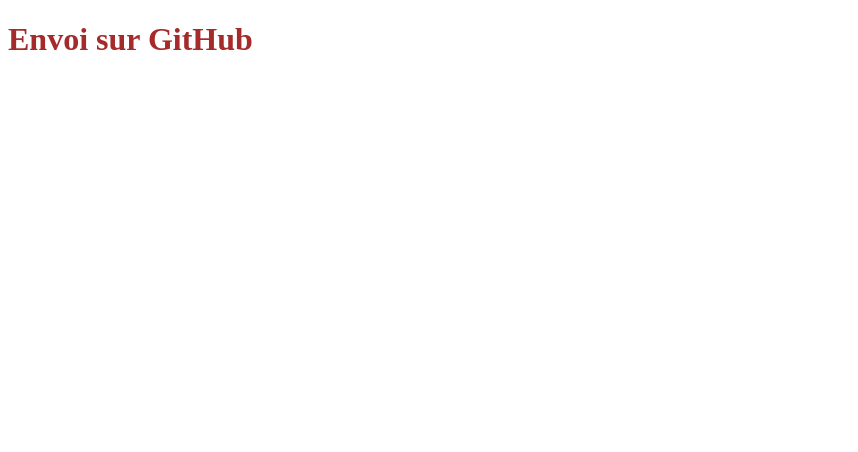
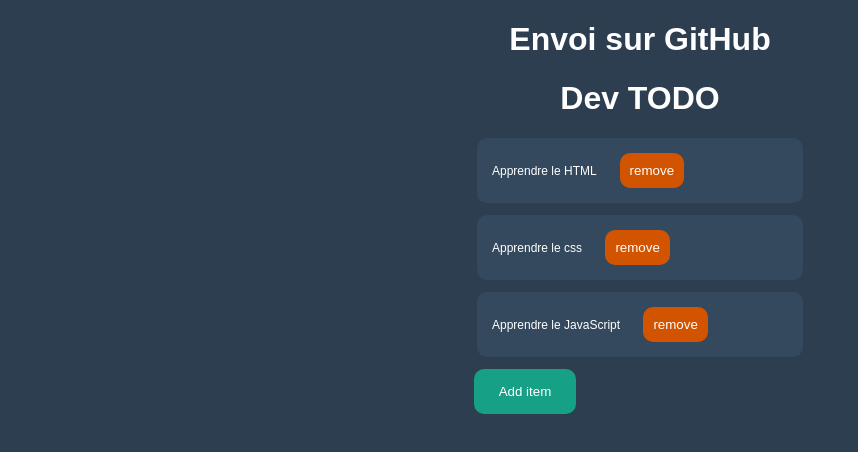
Before and after one commit to EpsilonKnight/projetgit, a plain HTML site: page index.html in a window 1280 px wide. Shown: the whole page, without its empty margins (0-858 px from the left). Drawn offline with Linux system fonts and the light colour scheme.

Commit message:
j'ai fait une to do list

```diff
--- a/index.html
+++ b/index.html
@@ -10,5 +10,15 @@
 <body>
     <h1>Envoi sur GitHub</h1>
 
+    <div id="page">
+        <H1>Dev TODO</H1>
+        <div class="boxTodo">Apprendre le HTML
+            <button class="buttonRemove">remove</button></div>
+        <div class="boxTodo">Apprendre le css
+            <button class="buttonRemove">remove</button></div>
+        <div class="boxTodo">Apprendre le JavaScript
+            <button class="buttonRemove">remove</button></div>
+        <button id="buttonAdd">Add item</button>
+    </div>
 </body>
 </html>
--- a/style.css
+++ b/style.css
@@ -1,3 +1,60 @@
 h1{
     color: brown;
 }
+@import url('https://fonts.googleapis.com/css2?family=Oswald&display=swap');
+H1 {
+    color: white;
+    font-family: 'Oswald', sans-serif;
+    text-align: center;
+}
+#page  {
+    margin: auto;
+    width: 350px;
+}
+
+body {
+    background-color: #2c3e50;
+    text-align: center;
+}
+
+.boxTodo {
+    background-color:#34495e;
+    font-size: 12px;
+    margin: 12px;
+    padding: 15px;
+    width: auto;
+    color: white;
+    font-family: Arial, Helvetica, sans-serif;
+    text-align: left;
+    border-radius: 10px;
+}
+
+.buttonRemove {
+    background-color: #d35400;
+    border-radius: 10px;
+    padding: 5px;
+    color: white;
+    float: justify;
+    border-style: none;
+    width: auto;
+    font-family: Arial, Helvetica, sans-serif;
+    margin-left: 20px;
+    padding-right: 10px;
+    padding-left: 10px;
+    padding-bottom: 10px;
+    padding-top: 10px;
+
+
+}
+#buttonAdd {
+    background-color: #16a085;
+    border-radius: 10px;
+    padding: 15px;
+    color: white;
+    font-family: 'Oswald', sans-serif;
+    border-style: none;
+    margin-right: 230px;
+    padding-left: 25px;
+    padding-right: 25px;
+
+}
```
